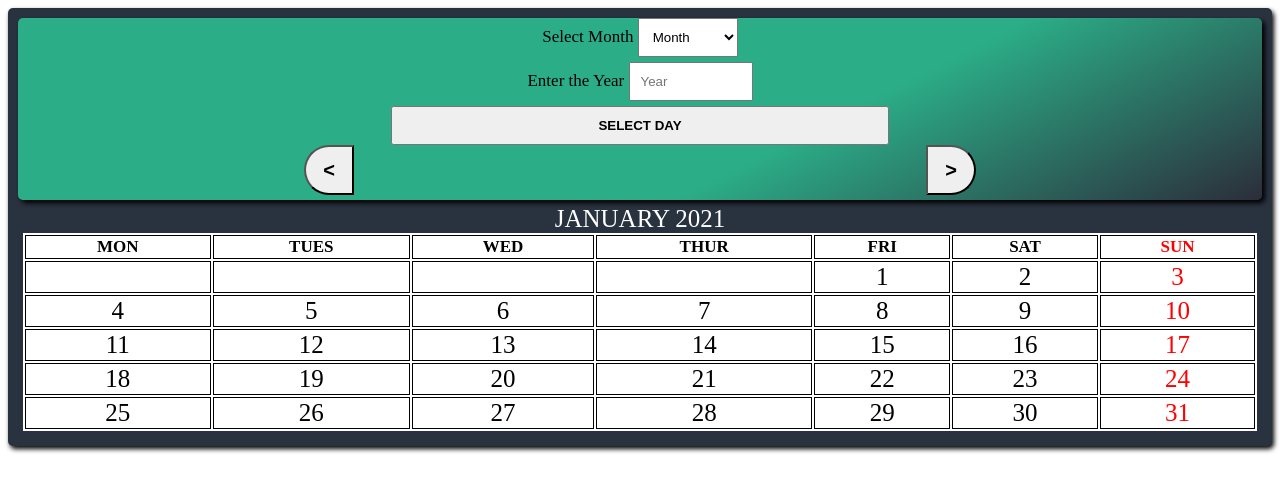
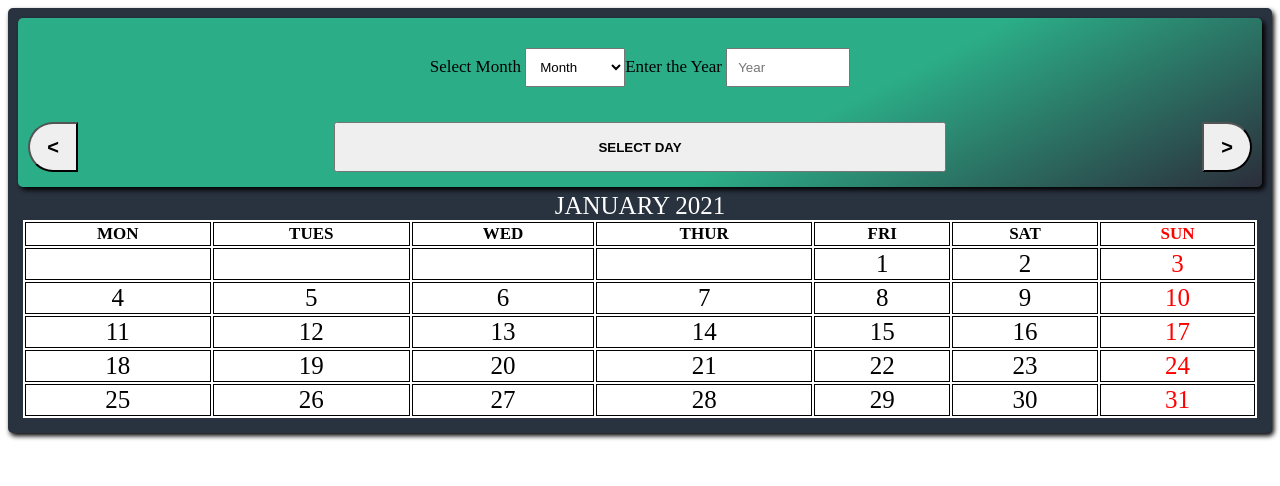
Before and after one commit to SamuelIsip/HDDrive, a PHP site: page /pages/calendar.php?mes=1 in a window 1280 px wide. Shown: the top 486 px of the page. Run offline with PHP 8.4, Linux system fonts and the light colour scheme; the template is opened without the code that fills it, so the values that code supplies are empty.

Commit message:
Calendar design

```diff
--- a/css/calendar.css
+++ b/css/calendar.css
@@ -16,6 +16,14 @@ body {
   );
   box-shadow: 3px 3px 5px black;
 }
+
+#calendar_container_main_select_day {
+  padding: 20px;
+  margin-top: 10px;
+  display: flex;
+  justify-content: center;
+}
+
 form > div {
   margin-bottom: 5px;
 }
@@ -122,6 +130,12 @@ input:hover {
   padding: 10px;
 }
 
+#flechas {
+  padding: 10px;
+  display: flex;
+  flex-direction: row;
+}
+
 #flechas input[type="submit"] {
   width: 50px;
   height: 50px;
@@ -129,7 +143,7 @@ input:hover {
 
 #select_day {
   margin: auto;
-  width: 40%;
+  width: 50% !important;
   padding: 10px;
   font-weight: 700;
 }
--- a/pages/calendar.php
+++ b/pages/calendar.php
@@ -59,6 +59,7 @@
   ?>
   <div id="calendar_container_main">
     <form action="calendar.php" method="GET">
+      <div id="calendar_container_main_select_day">
         <div>
           <label for="mes">Select Month</label>
           <select name="mes" id="mes">
@@ -81,9 +82,10 @@
           <label for="anio">Enter the Year</label>
           <input type="number" id="anio" name="anio" value="<?=($retr === "true" || ($avza ==="true")) ? $anio2 : $_GET['anio']?>" placeholder="Year" />
         </div>
-      <input type="submit" id="select_day" name="btn" value="SELECT DAY" />
+      </div>
       <div id="flechas">
         <input type="submit" id="flecha1" name="ret" value='<'>
+        <input type="submit" id="select_day" name="btn" value="SELECT DAY" />
         <input type="submit" id="flecha2" name="avz" value='>'>
       </div>
       <input type="text" name="mes2" id="mes2" value="<?=$mes2?>" style="display:none">
```
Lines whose indentation alone changed are shown as unchanged.
